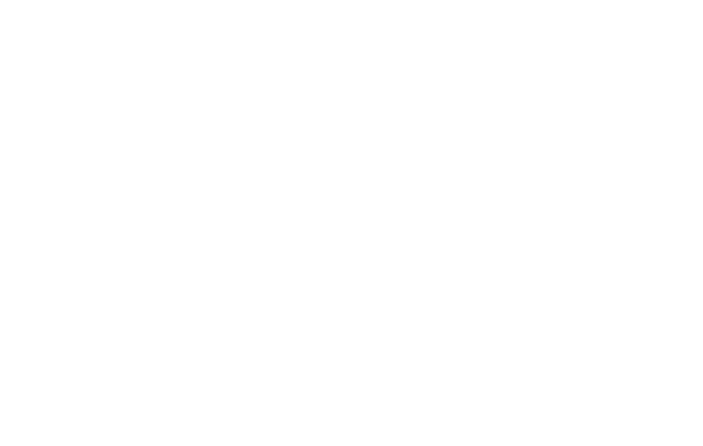
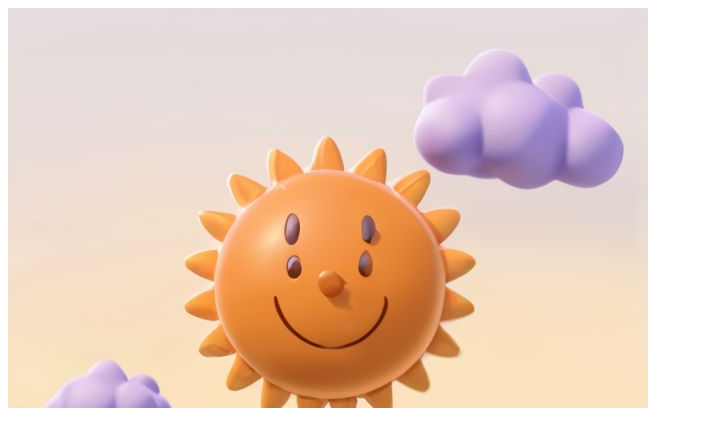
Before and after one commit to Bak-Faek/CSS-carousel, a plain HTML site: page index.html in a window 1280 px wide. Shown: the whole page, without its empty margins (0-703 px from the left). Drawn offline with Linux system fonts and the light colour scheme.

Commit message:
ajout images et CSS

```diff
--- a/index.html
+++ b/index.html
@@ -7,6 +7,14 @@
     <title>Document</title>
 </head>
 <body>
+    <main>
 
+<div class="carousel">
+    <div class="carousel-item"><img src="./images/image1.jpg" alt=""></div>
+    <div class="carousel-item"><img src="./images/image2.jpg" alt=""></div>
+    <div class="carousel-item"><img src="./images/image3.jpg" alt=""></div>
+  </div>
+
+    </main>
 </body>
 </html>
--- a/style.css
+++ b/style.css
@@ -0,0 +1,16 @@
+
+.carousel {
+    display: flex;
+    overflow: auto;
+    scroll-snap-type: x mandatory;
+    scroll-behavior: smooth;
+    height: 50vh;
+    counter-increment: carousel-item;
+  }
+
+  .carousel-item {
+    flex: 0 0 auto;
+    margin-right: 20px;
+    scroll-snap-align: start;
+    width: 100%;
+  }
```
Also changed, not shown: images/image1.jpg (added), images/image2.jpg (added), images/image3.jpg (added).
